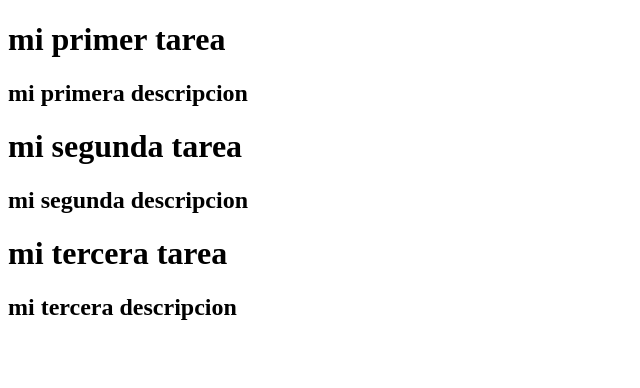
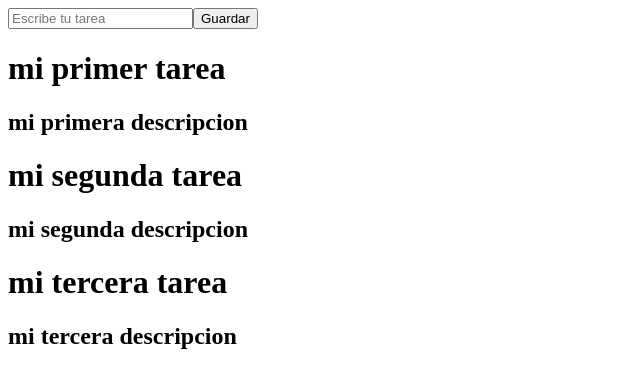
Before and after one commit to antony-chi/notasTasks-miprimeraApp-react, a React (Vite) app: page / in a window 1280 px wide. Shown: the top 388 px of the page, without its empty margins (0-640 px from the left). Built offline with nearby package versions, Linux system fonts and the light colour scheme.

Commit message:
añadir tasks desde el form por props a un arreglo de objetos

```diff
--- a/src/App.jsx
+++ b/src/App.jsx
@@ -1,9 +1,31 @@
-import TaskList from "./TaskList"
+import TaskForm from "./TaskForm";
+import TaskList from "./TaskList";
+import { tasks as data } from "./tasks"; //as data para cambair el nommbre
+import { useEffect, useState } from "react";
 
 function App() {
-  return <div>
-    <TaskList/>
-  </div>
+  const [tasks, setTasks] = useState([]);
+
+  useEffect(() => {
+    //inicializamos el task o data que se renombre
+    setTasks(data);
+  }, []);
+
+  //funcion crearnuevaTask
+  function createTask(taskTitke) {
+    setTasks([...tasks, {
+      title: taskTitke,
+      id: tasks.length,
+      description: "nueva description"
+    }]);
+  }
+
+  return (
+    <>
+      <TaskForm createTask={createTask} />
+      <TaskList tasks={tasks} />
+    </>
+  );
 }
 
-export default App
+export default App;
--- /dev/null
+++ b/src/TaskForm.jsx
@@ -0,0 +1,23 @@
+import { useState } from "react";
+
+const TaskForm = ({ createTask }) => {
+  const [title, setTitle] = useState(""); //guradmaos el tipeo dl user en un stado
+
+  const handleSubmit = (event) => {
+    //funcion que ejecuta el form
+    event.preventDefault(); //preventDefault para evitar que recargue el navegador
+    //console.log(newTask)
+    createTask(title);
+  };
+  return (
+    <form onSubmit={handleSubmit}>
+      <input
+        placeholder="Escribe tu tarea"
+        onChange={(e) => setTitle(e.target.value)}
+      />
+      <button>Guardar</button>
+    </form>
+  );
+};
+
+export default TaskForm;
--- a/src/TaskList.jsx
+++ b/src/TaskList.jsx
@@ -1,16 +1,5 @@
-import { tasks as data } from "./tasks"; //as data para cambair el nommbre
-import { useEffect, useState } from "react";
-
 //console.log(data);
-
-const TaskList = () => {
-  const [tasks, setTasks] = useState([]);
-
-  useEffect(() => {
-    //inicializamos el task o data que se renombre
-    setTasks(data);
-  }, []);
-
+const TaskList = ({ tasks }) => {
   if (tasks.length === 0) {
     return <h1>No hay tareas aun..</h1>;
   }
```
